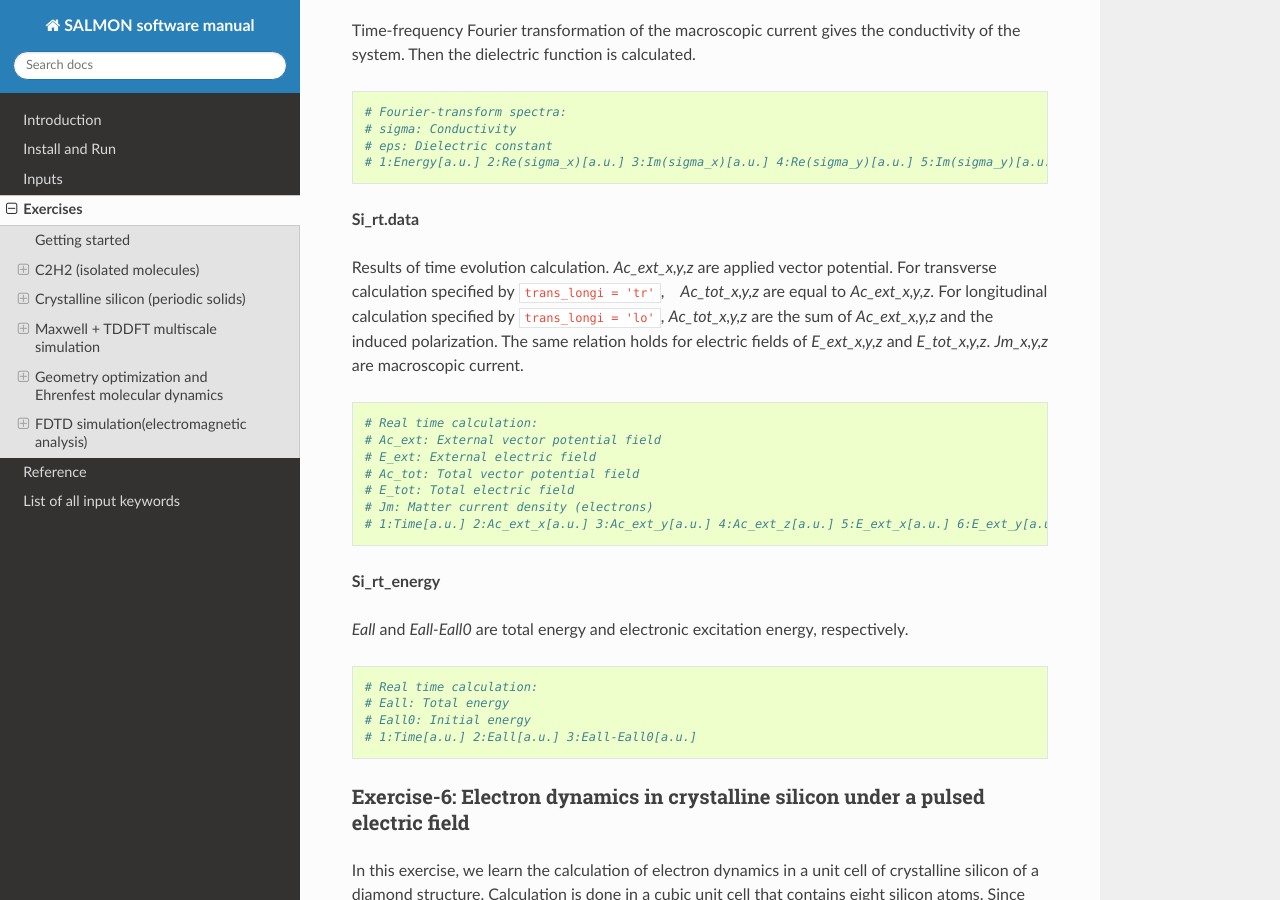
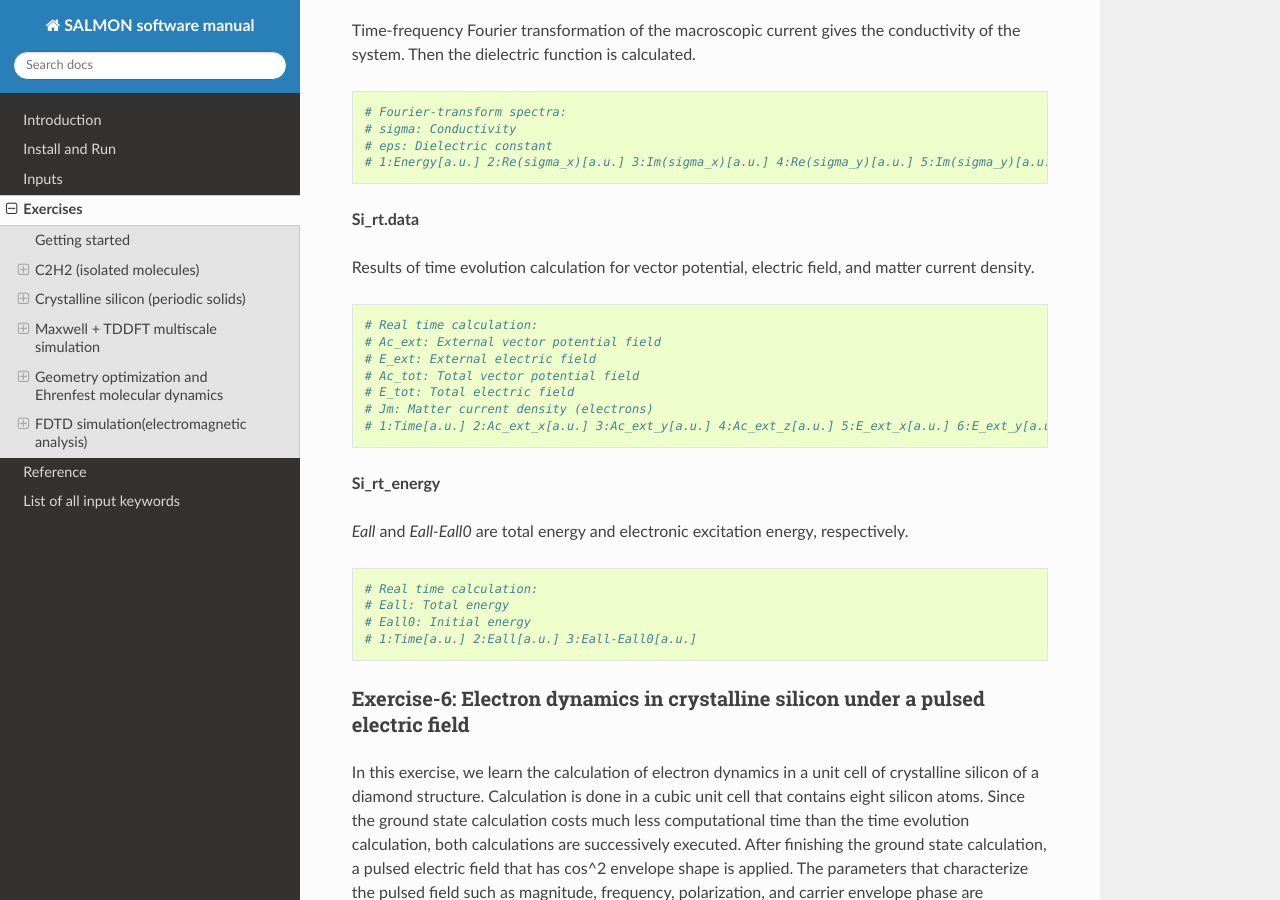
Before and after one commit to SALMON-TDDFT/SALMON-DOCS, a Sphinx documentation site: the page built from source/exercises.rst, in a window 1280 px wide and 900 px high, scrolled down 37742 px. Built offline with Sphinx 7.4.7 and the Read the Docs theme 2.0.0, drawn with Linux system fonts in a browser that asks for light colours; formulas are drawn with MathJax 3.

Commit message:
Update exercises.rst

```diff
--- a/source/exercises.rst
+++ b/source/exercises.rst
@@ -2149,12 +2149,7 @@ the conductivity of the system. Then the dielectric function is calculated.
 
 **Si_rt.data**
 
-Results of time evolution calculation. *Ac_ext_x,y,z* are applied vector potential.
-For transverse calculation specified by ``trans_longi = 'tr'``,　*Ac_tot_x,y,z* are equal to *Ac_ext_x,y,z*.
-For longitudinal calculation specified by ``trans_longi = 'lo'``,
-*Ac_tot_x,y,z* are the sum of *Ac_ext_x,y,z* and the induced polarization.
-The same relation holds for electric fields of *E_ext_x,y,z* and *E_tot_x,y,z*.
-*Jm_x,y,z* are macroscopic current.
+Results of time evolution calculation for vector potential, electric field, and matter current density.
 
 ::
 
```
